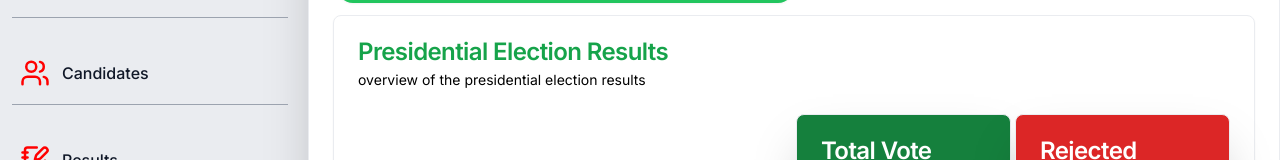
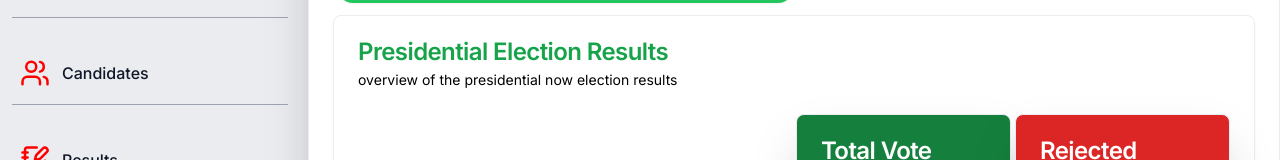
Before and after one commit to sekorme/deploying, a Next.js app: page /dashboard in a window 1280 px wide. Shown: the part 220-380 px from the top of the page. Built offline with nearby package versions, Linux system fonts and the light colour scheme.

Commit message:
next one

```diff
--- a/components/OverView.tsx
+++ b/components/OverView.tsx
@@ -32,7 +32,7 @@ export function OverView() {
           <CardHeader>
             <CardTitle className="text-green-600">Presidential Election Results</CardTitle>
             <CardDescription >
-              overview of the presidential  election results
+              overview of the presidential now  election results
             </CardDescription>
           </CardHeader>
           <CardContent className="grid grid-cols-1 gap-1 md:grid-cols-2 sm:grid-cols-1 w-full items-center justify-center ">
```
